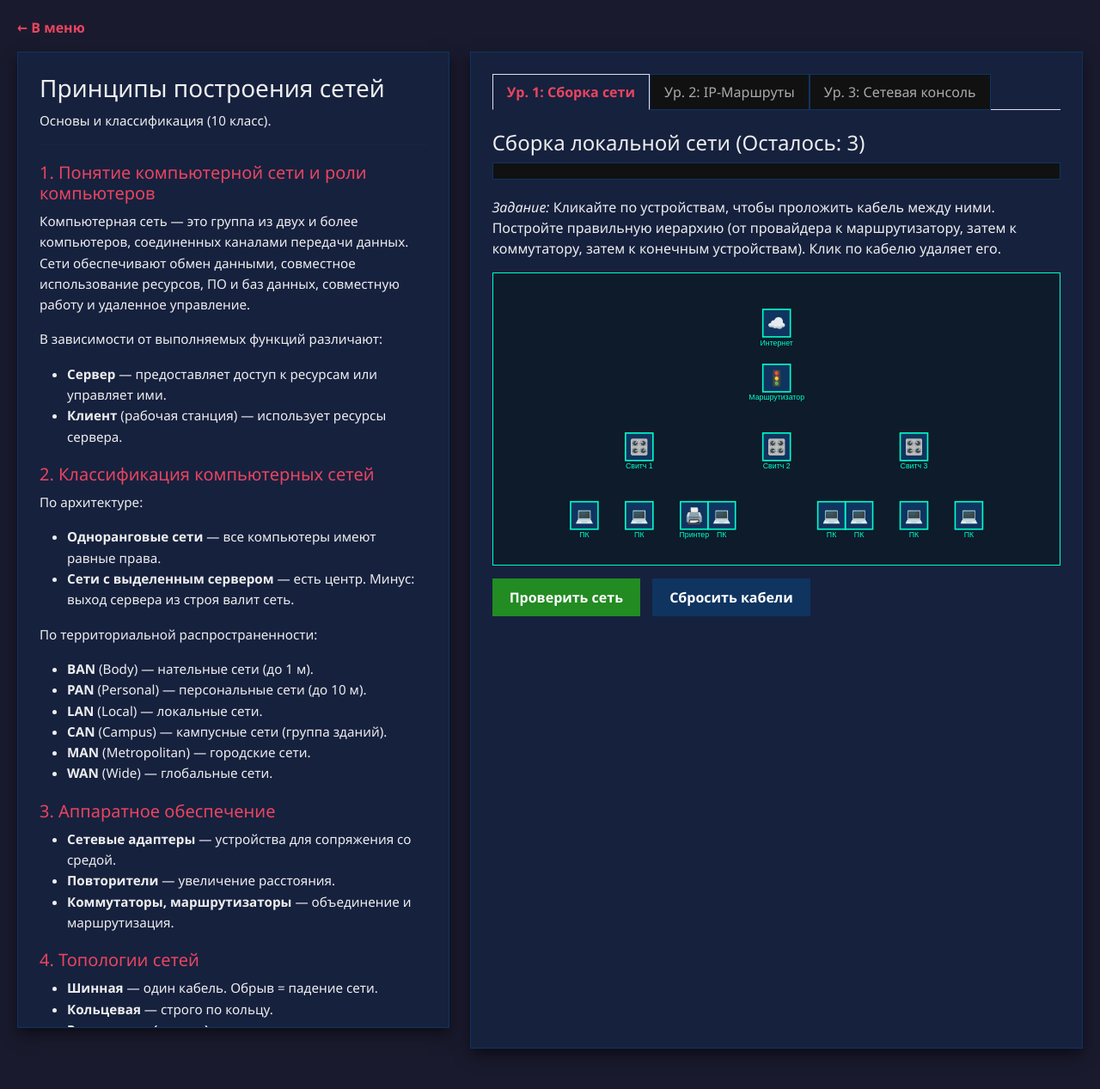
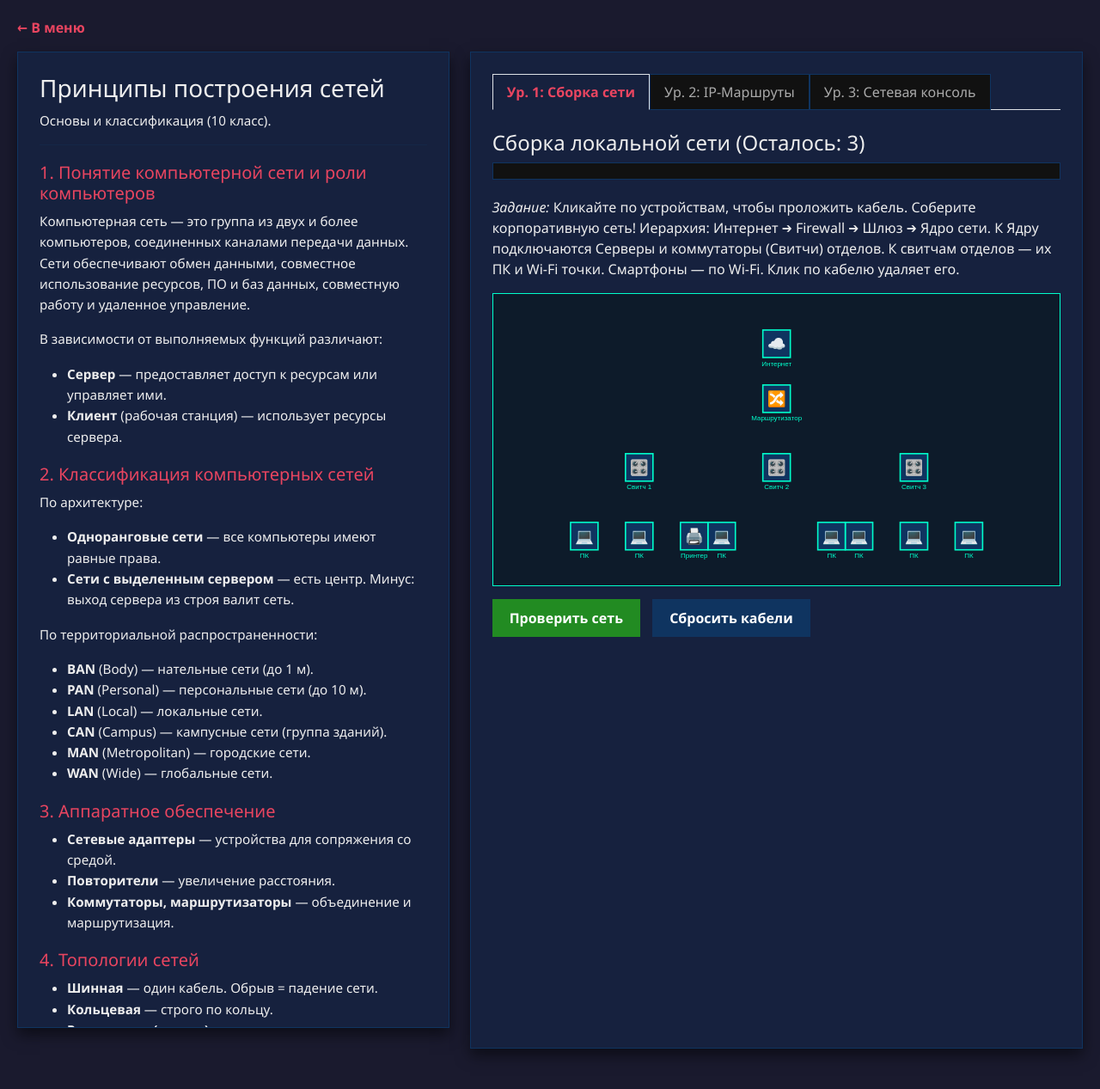
Before and after one commit to va2teen-git/sch-edu-server, a Flask app: page /lesson/grade10/networks in a window 1280 px wide. Shown: the top 1267 px of the page at 86% size. Run offline with Flask 3, Linux system fonts and the light colour scheme; the visitor is signed in with stand-in values (Sample User, id 1); some libraries are stand-ins or nearby versions.

Commit message:
fix: updated emojis and styling for complex L1 task

```diff
--- a/templates/networks10.html
+++ b/templates/networks10.html
@@ -109,7 +109,7 @@
                         <h4>Сборка локальной сети (Осталось: <span id="l1-remain">3</span>)</h4>
                         <div class="progress-bar-custom"><div class="progress-fill" id="l1-progress"></div></div>
                         <div id="l1-content">
-                            <p><em>Задание:</em> Кликайте по устройствам, чтобы проложить кабель между ними. Постройте правильную иерархию (от провайдера к маршрутизатору, затем к коммутатору, затем к конечным устройствам). Клик по кабелю удаляет его.</p>
+                            <p><em>Задание:</em> Кликайте по устройствам, чтобы проложить кабель. Соберите корпоративную сеть! Иерархия: Интернет ➔ Firewall ➔ Шлюз ➔ Ядро сети. К Ядру подключаются Серверы и коммутаторы (Свитчи) отделов. К свитчам отделов — их ПК и Wi-Fi точки. Смартфоны — по Wi-Fi. Клик по кабелю удаляет его.</p>
 
                             <div style="width: 100%; background: #0d1b2a; border: 1px solid #00ffcc; margin-bottom: 15px; display: flex; justify-content: center; align-items: center; padding: 10px;">
                                 <svg id="network-svg" viewBox="0 0 800 400" preserveAspectRatio="xMidYMid meet" style="width: 100%; height: auto; max-height: 400px; display: block;"></svg>
@@ -249,7 +249,8 @@
                 line.setAttribute("x2", (d2.x / 100) * W);
                 line.setAttribute("y2", (d2.y / 100) * H);
                 line.setAttribute("stroke", "#00ffcc");
-                line.setAttribute("stroke-width", "4");
+                line.setAttribute("stroke-width", "3");
+                line.setAttribute("opacity", "0.7");
                 line.style.cursor = "pointer";
                 line.onclick = () => {
                     userEdges.splice(idx, 1);
@@ -261,9 +262,13 @@
             // Рисуем узлы (устройства)
             const typeEmojis = {
                 'internet': '☁️',
-                'router': '🚦',
+                'firewall': '🧱',
+                'router': '🔀',
                 'switch': '🎛️',
+                'server': '🗄️',
                 'pc': '💻',
+                'wifi': '📡',
+                'phone': '📱',
                 'printer': '🖨️'
             };
 
@@ -298,7 +303,7 @@
                 label.setAttribute("y", cy + boxSize/2 + 12);
                 label.setAttribute("text-anchor", "middle");
                 label.setAttribute("fill", "#00ffcc");
-                label.setAttribute("font-size", "11px");
+                label.setAttribute("font-size", "10px");
                 label.setAttribute("font-family", "sans-serif");
                 label.textContent = d.name;
 
```
